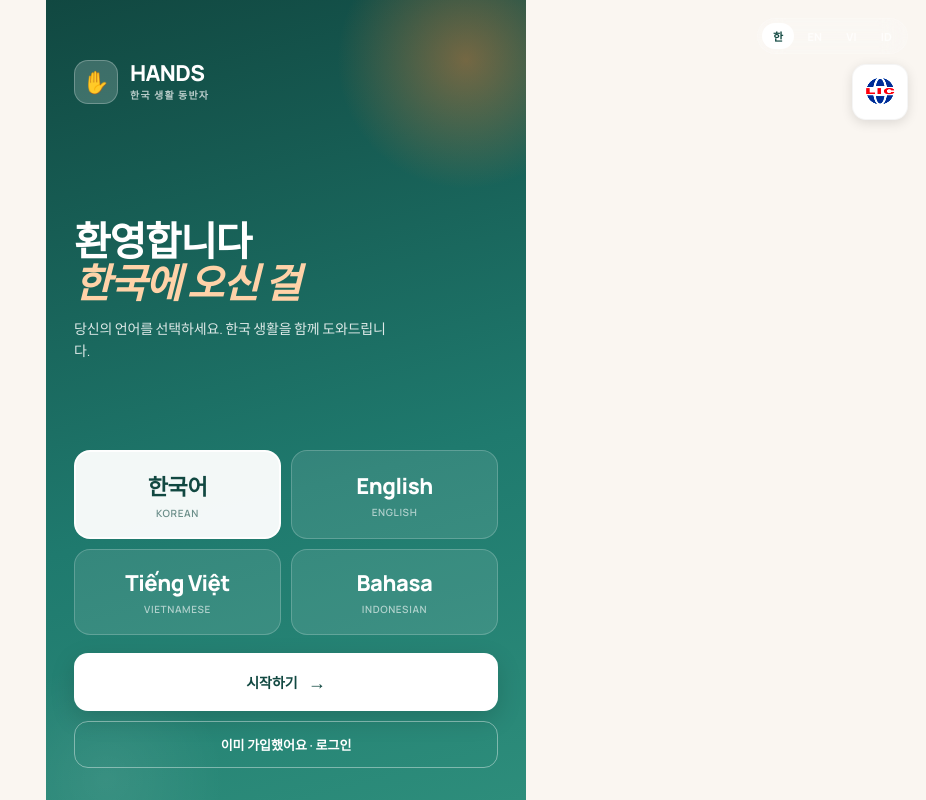
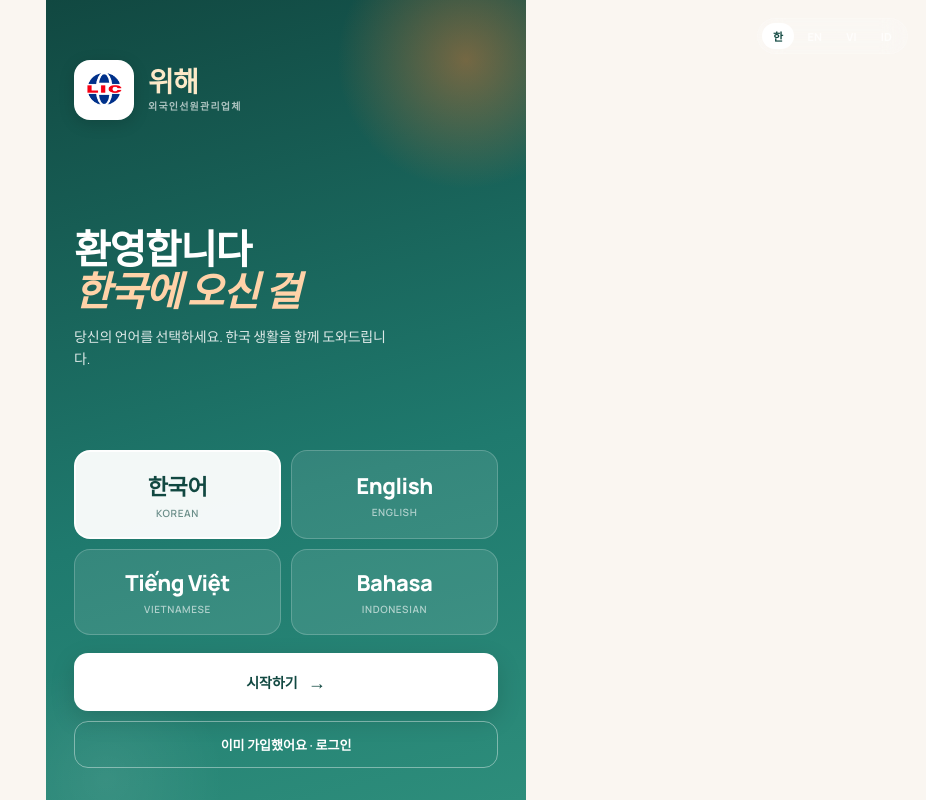
Before and after one commit to marru212121-byte/hands-platform, a plain HTML site: page index.html in a window 1280 px wide. Shown: the whole page, without its empty margins (354-1280 px from the left). Drawn offline with nearby package versions, Linux system fonts and the light colour scheme; a web font is replaced by a local one.

Commit message:
Add files via upload

```diff
--- a/index.html
+++ b/index.html
@@ -76,9 +76,11 @@ input:focus,select:focus,textarea:focus{outline:none}
 #welcome::before{content:"";position:absolute;top:-80px;right:-80px;width:280px;height:280px;background:radial-gradient(circle,rgba(232,123,53,0.45),transparent 65%);border-radius:50%;pointer-events:none}
 #welcome::after{content:"";position:absolute;bottom:-120px;left:-80px;width:280px;height:280px;background:radial-gradient(circle,rgba(255,255,255,0.08),transparent 60%);border-radius:50%;pointer-events:none}
 .welcome-inner{position:relative;z-index:1;flex:1;display:flex;flex-direction:column;min-height:calc(100vh - 92px)}
-.logo-row{display:flex;align-items:center;gap:12px;margin-bottom:auto;opacity:0;animation:fadeUp 0.7s ease-out 0.1s forwards}
-.logo-mark{width:44px;height:44px;background:rgba(255,255,255,0.18);backdrop-filter:blur(10px);border-radius:14px;display:grid;place-items:center;border:1px solid rgba(255,255,255,0.25);font-size:22px}
-.logo-text{font-family:var(--display);font-weight:800;font-size:22px;letter-spacing:-0.03em;line-height:1}
+.logo-row{display:flex;align-items:center;gap:14px;margin-bottom:auto;opacity:0;animation:fadeUp 0.7s ease-out 0.1s forwards}
+.logo-mark{width:60px;height:60px;background:white;border-radius:16px;display:grid;place-items:center;box-shadow:0 4px 16px rgba(0,0,0,0.15);overflow:hidden;padding:6px;font-size:30px}
+.logo-mark-img{width:100%;height:100%;object-fit:contain;filter:contrast(1.05) saturate(1.1)}
+.logo-text{font-family:var(--display);font-weight:800;font-size:28px;letter-spacing:-0.03em;line-height:1;color:#fde9c8}
+.logo-tag{font-size:17px;font-weight:600;letter-spacing:-0.01em;opacity:1;color:rgba(255,255,255,0.92);margin-top:6px}
 .logo-tag{font-size:10px;font-weight:600;letter-spacing:0.12em;opacity:0.7;margin-top:3px}
 .welcome-headline{margin-top:56px;opacity:0;animation:fadeUp 0.7s ease-out 0.3s forwards}
 .welcome-title{font-family:var(--display);font-weight:800;font-size:40px;line-height:1.05;letter-spacing:-0.035em;margin-bottom:14px}
@@ -271,11 +273,6 @@ textarea.field-input{resize:vertical;min-height:200px;line-height:1.5}
   <button class="lang-btn" data-lang="id">ID</button>
 </div>
 
-<!-- LIC 회사 로고 (언어 스위처 아래) -->
-<div class="company-logo-wrap" id="companyLogoWrap">
-  <img src="lic-logo.jpeg" alt="LIC" class="company-logo" onerror="document.getElementById('companyLogoWrap').style.display='none'">
-</div>
-
 <div class="loading-overlay" id="loading">
   <div class="spinner"></div>
   <div class="loading-text" id="loadingText">처리 중...</div>
@@ -286,10 +283,12 @@ textarea.field-input{resize:vertical;min-height:200px;line-height:1.5}
 <section class="screen active" id="welcome">
   <div class="welcome-inner">
     <div class="logo-row">
-      <div class="logo-mark">✋</div>
+      <div class="logo-mark">
+        <img src="lic-logo.jpeg" alt="LIC" class="logo-mark-img" onerror="this.style.display='none';this.parentElement.textContent='✋'">
+      </div>
       <div>
-        <div class="logo-text">HANDS</div>
-        <div class="logo-tag" data-i="logoTag">한국 생활 동반자</div>
+        <div class="logo-text">위해</div>
+        <div class="logo-tag" data-i="logoTag">외국인선원관리업체</div>
       </div>
     </div>
     <div class="welcome-headline">
@@ -705,7 +704,7 @@ const sb = window.supabase.createClient(SUPABASE_URL, SUPABASE_KEY);
 
 const I18N = {
   ko: {
-    logoTag:"한국 생활 동반자",welcomeT1:"환영합니다",welcomeT2:"한국에 오신 걸",
+    logoTag:"외국인선원관리업체",welcomeT1:"환영합니다",welcomeT2:"한국에 오신 걸",
     welcomeSub:"당신의 언어를 선택하세요. 한국 생활을 함께 도와드립니다.",welcomeCta:"시작하기",
     consentEyebrow:"서비스 이용",consentTitle:"한국에서<br>안전하게 지내요",consentSub:"HANDS가 어떻게 도움드리는지 알려드립니다",
     b1t:"근무처 변경",b1d:"선박 근무 지역 변경",b2t:"주변 맛집·편의시설",b2d:"병원·약국·식당·은행을 모국어로 추천",
@@ -742,7 +741,7 @@ const I18N = {
     locGuideClose:"닫기"
   },
   en: {
-    logoTag:"Your Korea Companion",welcomeT1:"Welcome",welcomeT2:"to Korea",
+    logoTag:"Foreign Seafarer Management",welcomeT1:"Welcome",welcomeT2:"to Korea",
     welcomeSub:"Choose your language. We'll help you settle in Korea.",welcomeCta:"Get started",
     consentEyebrow:"Using HANDS",consentTitle:"Stay safe<br>in Korea",consentSub:"Here's how HANDS helps you",
     b1t:"Workplace transfer",b1d:"Ship work location changes",b2t:"Food & places nearby",b2d:"Hospitals, pharmacies, restaurants nearby",
@@ -779,7 +778,7 @@ const I18N = {
     locGuideClose:"Close"
   },
   vi: {
-    logoTag:"Đồng hành Hàn Quốc",welcomeT1:"Chào mừng",welcomeT2:"đến Hàn Quốc",
+    logoTag:"Quản lý Thuyền viên Nước ngoài",welcomeT1:"Chào mừng",welcomeT2:"đến Hàn Quốc",
     welcomeSub:"Chọn ngôn ngữ của bạn.",welcomeCta:"Bắt đầu",
     consentEyebrow:"Sử dụng HANDS",consentTitle:"An toàn<br>tại Hàn Quốc",consentSub:"HANDS giúp bạn như thế nào",
     b1t:"Đổi nơi làm việc",b1d:"Thay đổi khu vực làm tàu",b2t:"Quán ăn & tiện ích",b2d:"Bệnh viện, hiệu thuốc gần",
@@ -816,7 +815,7 @@ const I18N = {
     locGuideClose:"Đóng"
   },
   id: {
-    logoTag:"Pendamping Korea",welcomeT1:"Selamat datang",welcomeT2:"ke Korea",
+    logoTag:"Manajemen Pelaut Asing",welcomeT1:"Selamat datang",welcomeT2:"ke Korea",
     welcomeSub:"Pilih bahasa Anda.",welcomeCta:"Mulai",
     consentEyebrow:"Pakai HANDS",consentTitle:"Aman<br>di Korea",consentSub:"Bagaimana HANDS membantu",
     b1t:"Pindah tempat kerja",b1d:"Ganti area kerja kapal",b2t:"Makanan & tempat",b2d:"RS, apotek, restoran",
```
